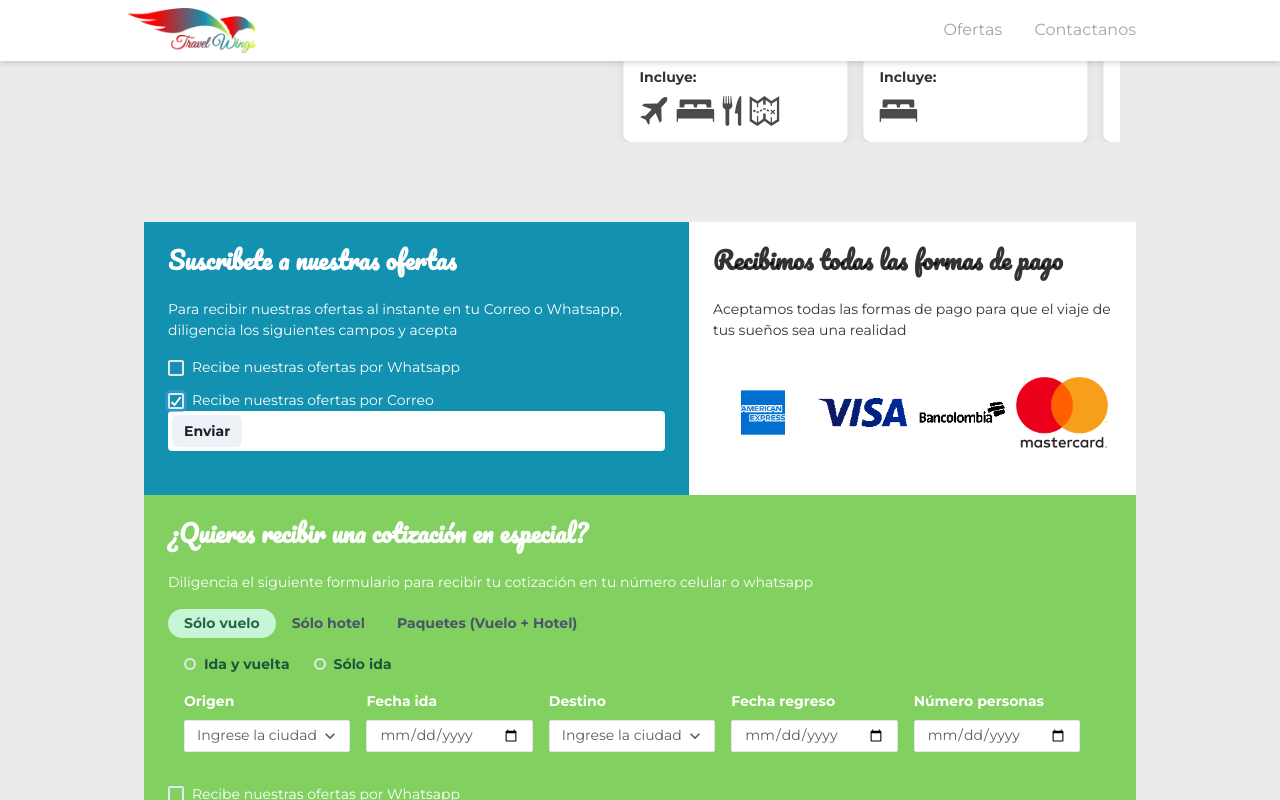
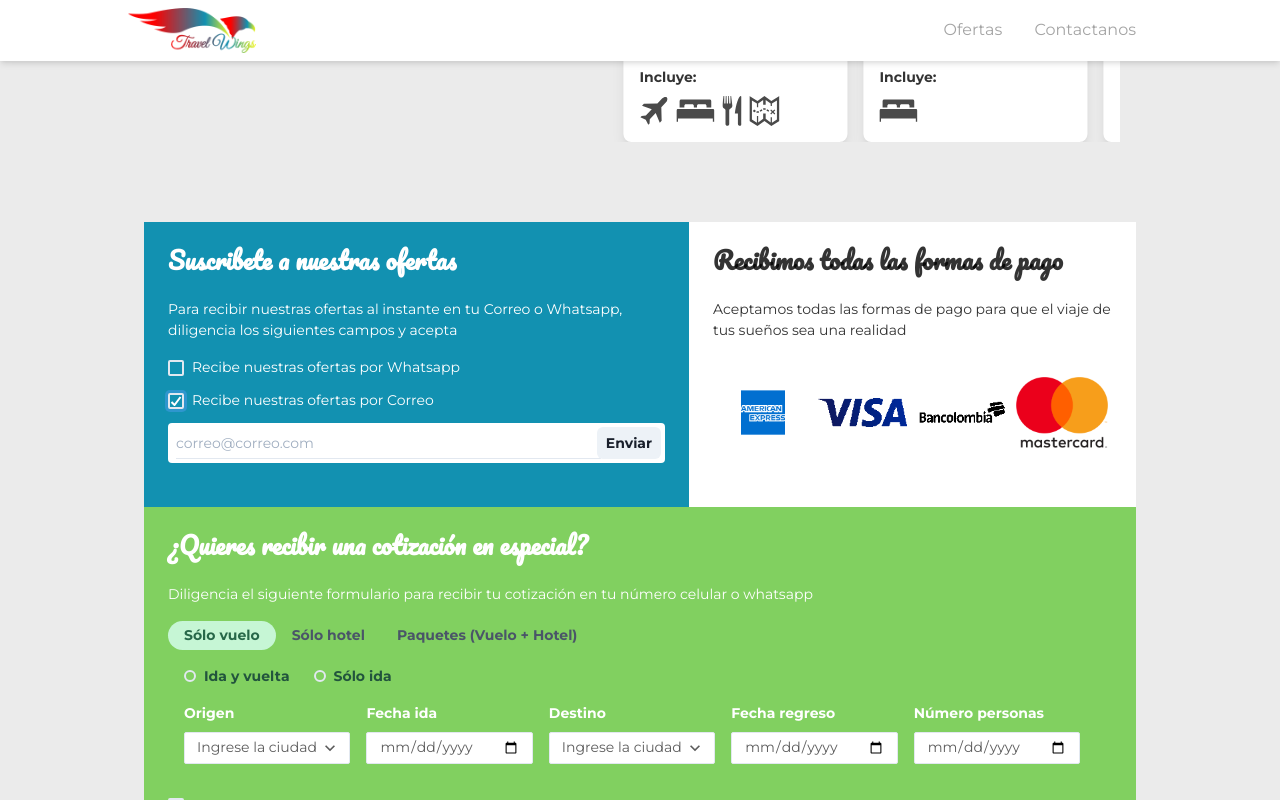
Before and after one commit to rafag0729/travelwings, a React (Create React App) app: page / in a window 1280 px wide. Both pictures are taken after a click on the label 176 px from the left and 1137 px from the top of the page. Shown: the part 737-1537 px from the top of the page. Built offline with nearby package versions, Linux system fonts and the light colour scheme; no server answers.

Commit message:
Email validations added

```diff
--- a/src/components/Subscribe/Subscribe.tsx
+++ b/src/components/Subscribe/Subscribe.tsx
@@ -1,5 +1,5 @@
-import { Box, Button, Checkbox, Editable, EditableInput, EditablePreview, Flex, Heading, HStack, Text } from "@chakra-ui/react"
-import { SubscribeWhatsapp } from "components";
+import { Box, Heading } from "@chakra-ui/react"
+import { SubscribeWhatsapp, SubscribeEmail } from "components";
 
 
 
@@ -17,36 +17,7 @@ export const Subscribe = () => {
 
         <SubscribeWhatsapp />
 
-        <HStack>
-          <Checkbox
-            fontSize="sm"
-            colorScheme="white"
-            size="md"/>
-            <Text
-              fontSize="sm"
-              color="white"
-              >Recibe nuestras ofertas por Correo</Text>
-        </HStack>
-
-        {/* Subscribe email */}
-        <Flex
-          flexDirection="row"
-          mb="5"
-          bgColor="white"
-          borderRadius="base"
-          p="1"
-          >
-          <Editable
-            size="sm"
-            >
-            <EditablePreview />
-            <EditableInput />
-          </Editable>
-
-          <Button
-            size="sm"
-            >Enviar</Button>
-        </Flex>
+        <SubscribeEmail />
     </Box>
   )
 }
--- /dev/null
+++ b/src/components/Subscribe/SubscribeEmail.tsx
@@ -0,0 +1,71 @@
+import { Button, Checkbox, Fade, Flex, FormControl, FormErrorMessage,
+    HStack, Input, Text, useBoolean } from '@chakra-ui/react'
+import { useForm } from 'hooks';
+
+
+
+export const SubscribeEmail = () => {
+
+    const [flag, setFlag] = useBoolean();
+    const { email, handleFormChange, error } = useForm({email: ''});
+
+    return (
+        <>
+            <HStack mb="3">
+                <Checkbox
+                    fontSize="sm"
+                    colorScheme="white"
+                    size="md"
+                    isChecked={flag}
+                    onChange={setFlag.toggle}
+                />
+                <Text
+                    fontSize="sm"
+                    color="white"
+                    >Recibe nuestras ofertas por Correo</Text>
+            </HStack>
+            <Fade
+                in={flag}
+            >
+                <Flex
+                    flexDirection="row"
+                    mb="5"
+                    bgColor="white"
+                    borderRadius="base"
+                    p="1"
+                    position="relative"
+                >
+                    <FormControl isInvalid={error.error}>
+                        <Input
+                            size="sm"
+                            placeholder='correo@correo.com'
+                            type="email"
+                            variant="flushed"
+                            isInvalid={error.error}
+                            mx="1"
+                            name="email"
+                            value={email}
+                            onChange={(e) => handleFormChange('email', e.target.value)}
+                        />
+                        { error.error && (
+                            <FormErrorMessage
+                                position="absolute"
+                                bottom="-6"
+                                bgColor="red"
+                                borderRadius="sm"
+                                color="white"
+                                px="1"
+                            >
+                                {error.msg}</FormErrorMessage>) }
+                    </FormControl>
+                    <Button
+                        size="sm"
+                        disabled={error.error}
+                    >
+                        Enviar
+                    </Button>
+                </Flex>
+            </Fade>
+    </>
+  )
+}
--- a/src/hooks/useForm.tsx
+++ b/src/hooks/useForm.tsx
@@ -1,11 +1,16 @@
 import { useState } from "react";
+import { Error } from "interfaces";
+import { formValidations } from "utils";
 
 
 export const useForm = <T extends Object>(initialState: T) => {
 
     const [formValues, setFormValues] = useState(initialState);
+    const [error, setError] = useState<Error>({error: false, msg: ''})
 
     const handleFormChange = (name: keyof T, value: string) => {
+        const validation = formValidations(name, value);
+        setError(validation);
         setFormValues({
             ...formValues,
             [name]: value
@@ -21,6 +26,7 @@ export const useForm = <T extends Object>(initialState: T) => {
         formValues,
         setFormValues,
         handleFormChange,
-        reset
+        reset,
+        error,
     }
 }
--- /dev/null
+++ b/src/interfaces/ErrorsInterface.ts
@@ -0,0 +1,4 @@
+export interface Error {
+    error: boolean;
+    msg: string;
+}
--- a/src/interfaces/index.ts
+++ b/src/interfaces/index.ts
@@ -1,2 +1,3 @@
 export * from 'interfaces/CountriesInterface';
 export * from 'interfaces/OffersInterface';
+export * from 'interfaces/ErrorsInterface';
--- /dev/null
+++ b/src/utils/formUtils.ts
@@ -0,0 +1,28 @@
+import { Error } from "interfaces";
+
+
+
+export const formValidations = (name: any, value: string = ''): Error => {
+
+    let validation = {
+        error: false,
+        msg: '',
+    }
+
+    switch (name) {
+        case "email":
+            validation = validateEmail(value);
+            break;
+    }
+
+    return validation;
+}
+
+const validateEmail = (email: string): Error => {
+    const regexEmail = new RegExp('^[A-Za-z0-9,._+-=*$°%!~&;|:]{3,}@[A_Za-z]{3,}[.]{1}[A-Za-z.]{2,6}');
+    if(!regexEmail.test(email)) return {error: true, msg: 'Ingresa un correo válido'};
+    return {
+        error: false,
+        msg: ''
+    }
+}
--- a/src/utils/index.ts
+++ b/src/utils/index.ts
@@ -1,2 +1,3 @@
 export * from './countriesUtils';
-export * from './offers';
+export * from './offersUtils';
+export * from './formUtils';
```
Also changed, not shown: src/utils/offersUtils.ts (renamed from src/utils/offers.ts).
